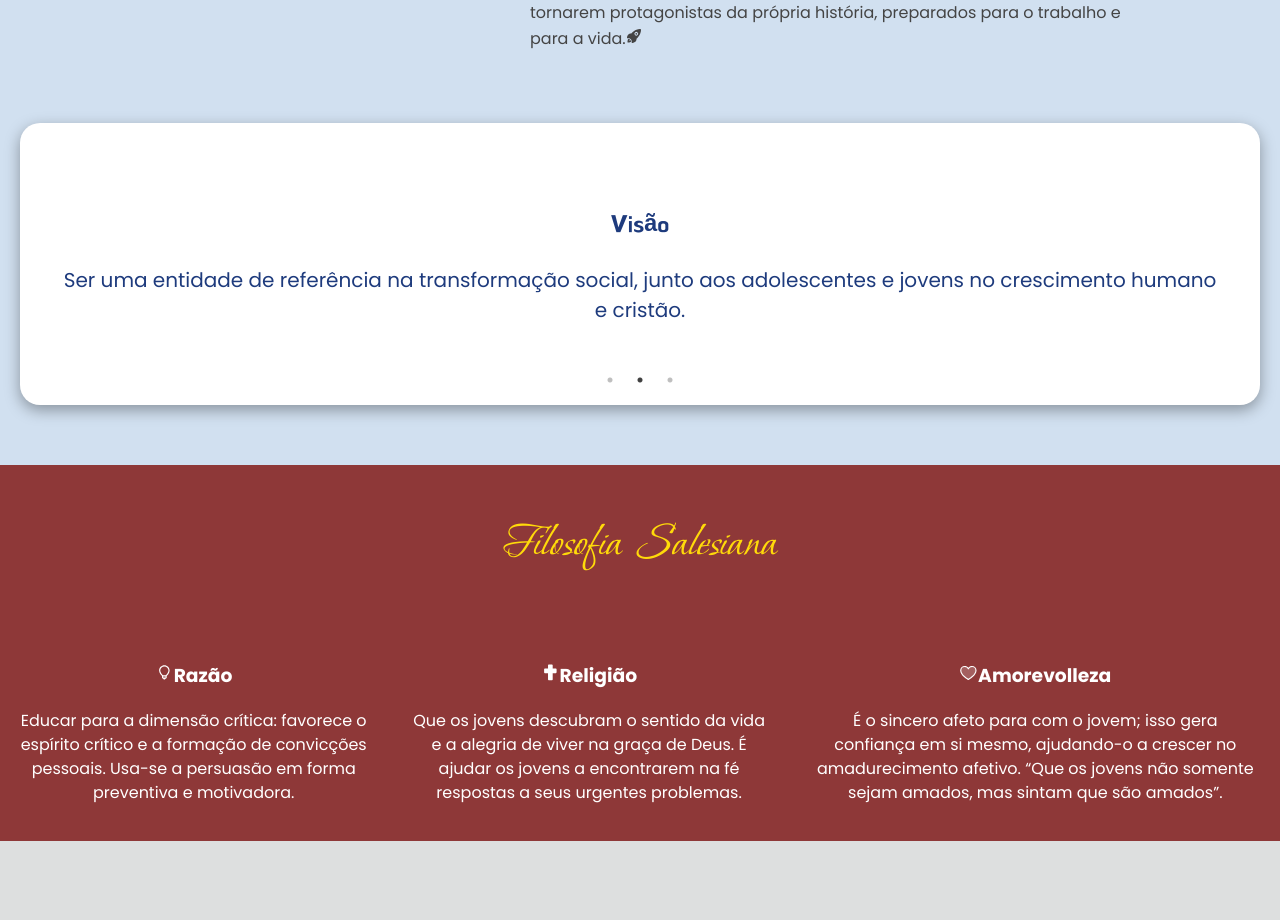
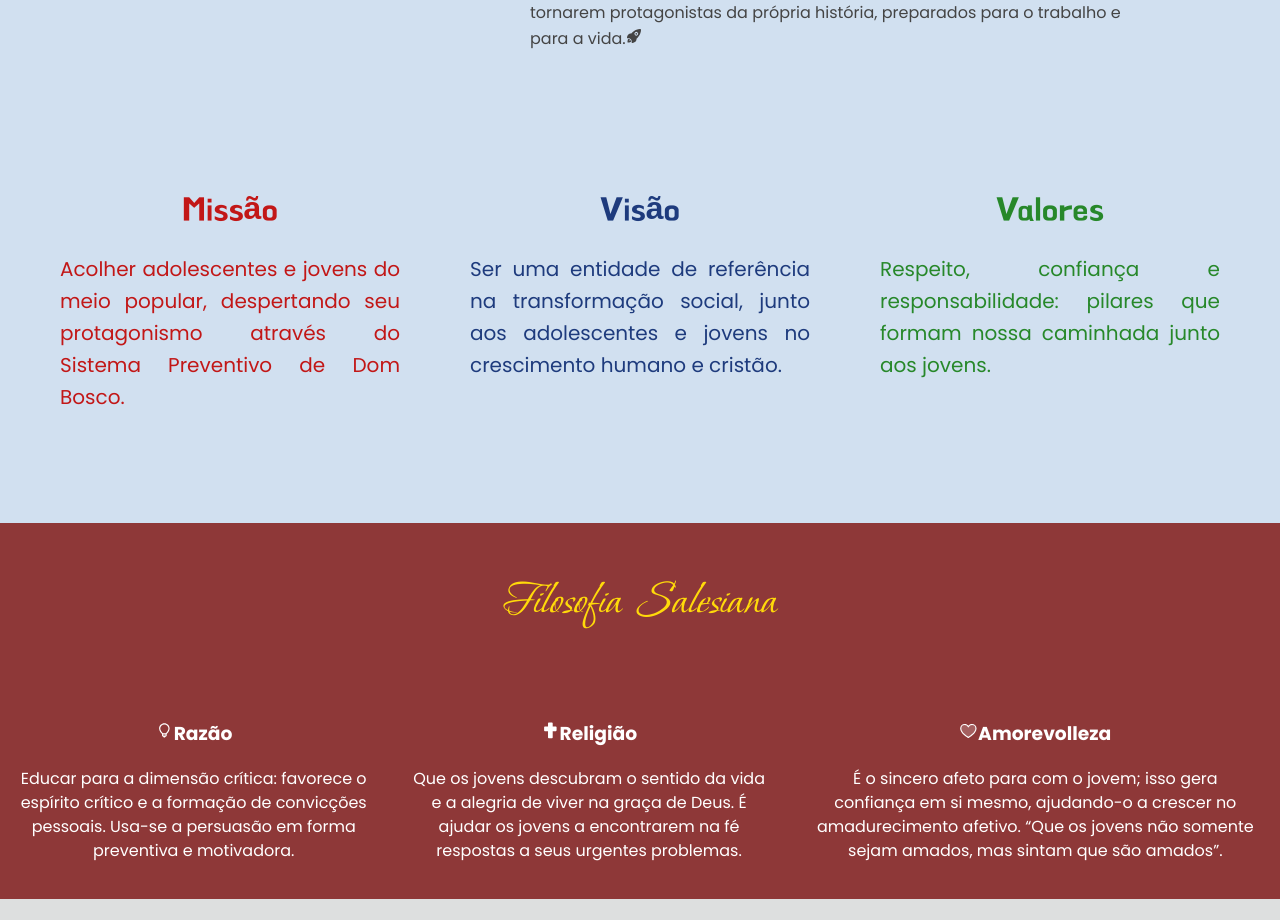
Before and after one commit to MilenaRickliS/plataforma-dom-bosco, a React (Vite) app in the folder client/: page /sobre in a window 1280 px wide. Shown: the part 1005-1925 px from the top of the page. Built offline with nearby package versions, Linux system fonts and the light colour scheme; no server answers.

Commit message:
aba sobre valores Ajuste

```diff
--- a/client/src/pages/site/Sobre/index.jsx
+++ b/client/src/pages/site/Sobre/index.jsx
@@ -21,16 +21,7 @@ import { PiHeartDuotone } from "react-icons/pi";
 
 export default function Sobre() {
   const [equipe, setEquipe] = useState([]);
-  const settings = {
-    dots: true,
-    infinite: true,
-    speed: 800,
-    slidesToShow: 1,
-    slidesToScroll: 1,
-    autoplay: true,
-    autoplaySpeed: 4000,
-    arrows: false,
-  };
+
   const NextArrow = ({ onClick }) => (
     <div className="arrow-equipe arrow-equipe-right" onClick={onClick}>
       <FaArrowRight />
@@ -74,8 +65,8 @@ export default function Sobre() {
                 <p><IoPin />Hoje, em Guarapuava  PR, somos o Instituto Assistencial Dom Bosco, sob direção do Pe. Enri Clemente Leigman. Continuamos firmes no propósito: atender adolescentes e jovens de forma personalizada, ajudando-os a se tornarem protagonistas da própria história, preparados para o trabalho e para a vida.<IoRocket /></p>
               </div>
             </div>
-            <div className="carrossel-mvv">
-              <Slider {...settings}>
+
+            <div className="mvv-container">
               <div className="mvv-item missao">
                 <h3>Missão</h3>
                 <p>
@@ -97,7 +88,6 @@ export default function Sobre() {
                   caminhada junto aos jovens.
                 </p>
               </div>
-              </Slider>
             </div>
           </section>
 
--- a/client/src/pages/site/Sobre/style.css
+++ b/client/src/pages/site/Sobre/style.css
@@ -102,45 +102,57 @@
   color: #444;
 }
 
-.carrossel-mvv {
+.mvv-container {
+  display: grid;
+  grid-template-columns: repeat(3, 1fr);
+  gap: 30px;
   margin-top: 60px;
-  text-align: center;
-  background-color: #fff;
-  padding: 40px 20px;
-  border-radius: 20px;
-  box-shadow: rgba(0, 0, 0, 0.35) 0px 5px 15px;
-  font-size: 20px;
-}
-.mvv-item {
-  padding: 20px;
-  border-radius: 15px;
+  padding: 0 20px;
 }
 
+.mvv-item {
+  padding: 30px 20px;
+  border-radius: 15px;
+  text-align: center;
+}
+
+.mvv-item h3 {
+  font-family: "BM HANNA", sans-serif;
+  font-size: 32px;
+  margin-bottom: 20px;
+}
+
+.mvv-item p {
+  font-size: 20px;
+  line-height: 1.6;
+  text-align: justify;
+}
 
 .mvv-item.missao h3 {
   color: #C21717;
-  font-family: "BM HANNA", sans-serif;
 }
 .mvv-item.missao p {
   color: #C21717;
 }
 
-
 .mvv-item.visao h3 {
   color: #1E3B7D;
-  font-family: "BM HANNA", sans-serif;
 }
 .mvv-item.visao p {
   color: #1E3B7D;
 }
 
-
 .mvv-item.valores h3 {
   color: #27882A;
-  font-family: "BM HANNA", sans-serif;
 }
 .mvv-item.valores p {
   color: #27882A;
+}
+
+@media (max-width: 968px) {
+  .mvv-container {
+    grid-template-columns: 1fr;
+  }
 }
 
 /* filosofia salensiana */
```
Lines whose indentation alone changed are shown as unchanged.
